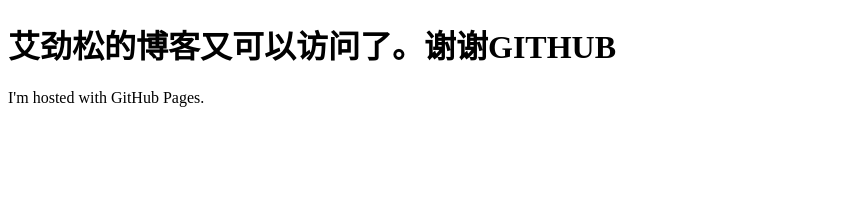
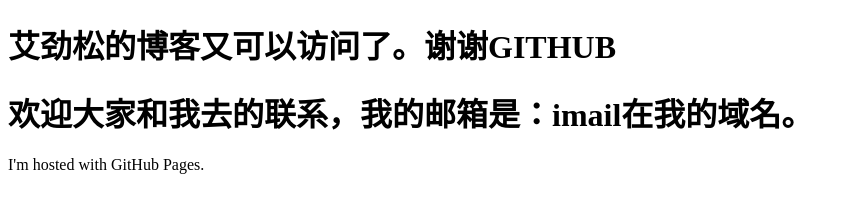
Before and after one commit to aijs/aijs.github.io, a plain HTML site: page index.html in a window 1280 px wide. Shown: the whole page, without its empty margins (0-849 px from the left). Drawn offline with Linux system fonts and the light colour scheme.

Commit message:
Update index.html

```diff
--- a/index.html
+++ b/index.html
@@ -2,6 +2,7 @@
 <html>
 <body>
 <h1>艾劲松的博客又可以访问了。谢谢GITHUB</h1>
+<h1>欢迎大家和我去的联系，我的邮箱是：imail在我的域名。</h1>
 <p>I'm hosted with GitHub Pages.</p>
 </body>
 </html>
```
